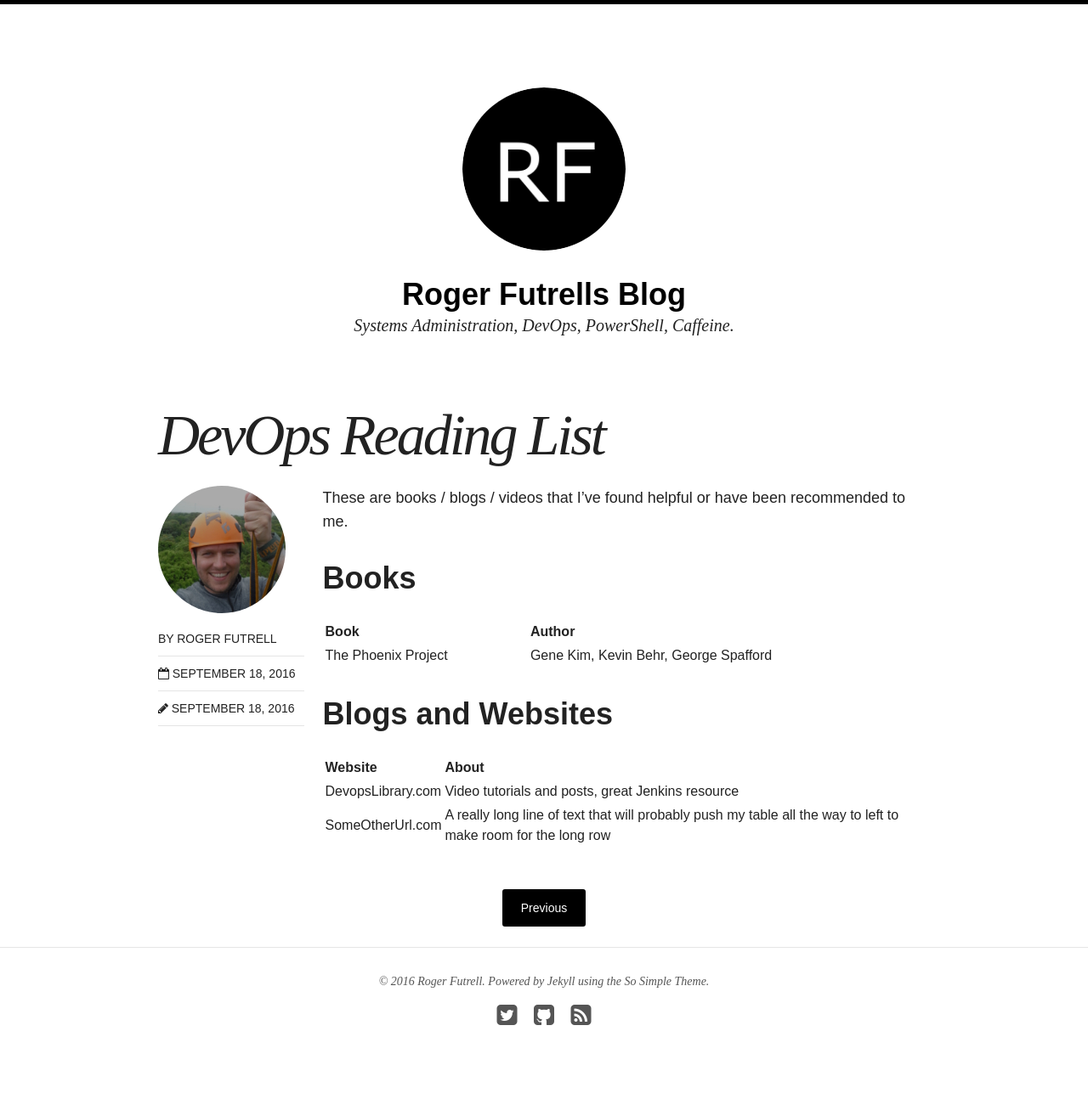
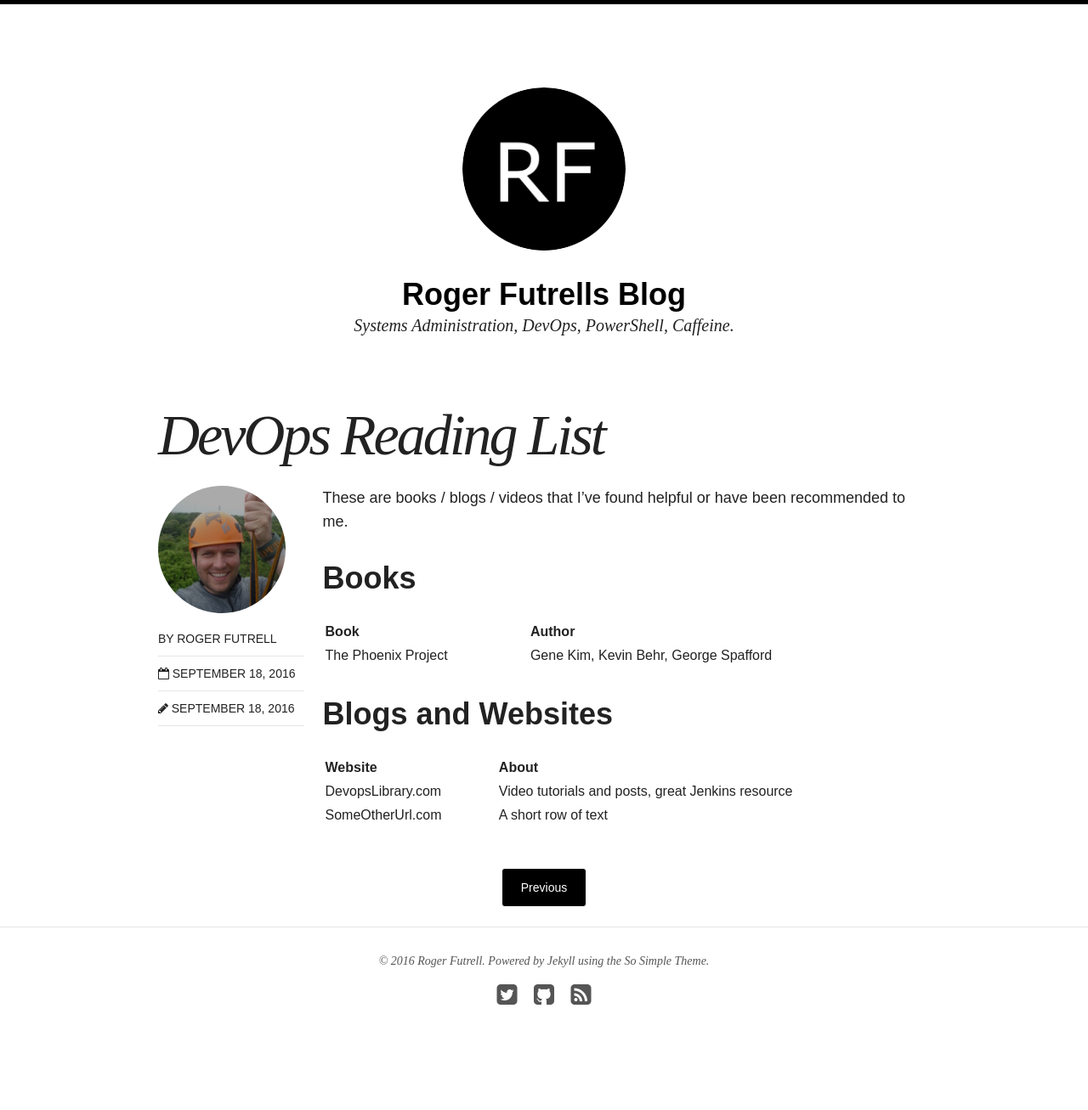
Before and after one commit to rogfut/rogfut.github.io, a Jekyll site: the page built from _posts/blog/2016-09-18-devops-reading-list.md, in a window 1280 px wide. Shown: the whole page at 85% size. Built offline with Jekyll 4.4.1, drawn with Linux system fonts in a browser that asks for light colours; nearby versions of some CDN libraries; after the commit the page ends 1283 px from its top, so only the background shows below that.

Commit message:
playing with markdown tables still

```diff
--- a/_posts/blog/2016-09-18-devops-reading-list.md
+++ b/_posts/blog/2016-09-18-devops-reading-list.md
@@ -24,4 +24,4 @@ These are books / blogs / videos that I've found helpful or have been recommende
 | Website | About |
 |:--------|:------|
 | DevopsLibrary.com | Video tutorials and posts, great Jenkins resource |
-| SomeOtherUrl.com  | A really long line of text that will probably push my table all the way to left to make room for the long row |
+| SomeOtherUrl.com  | A short row of text |
```
